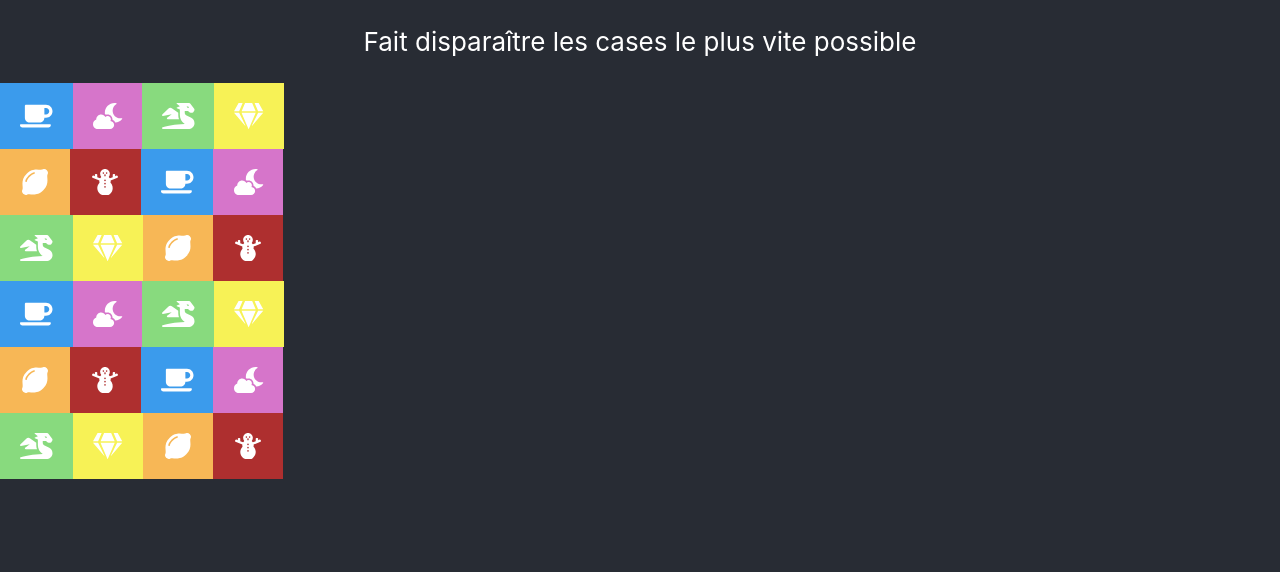
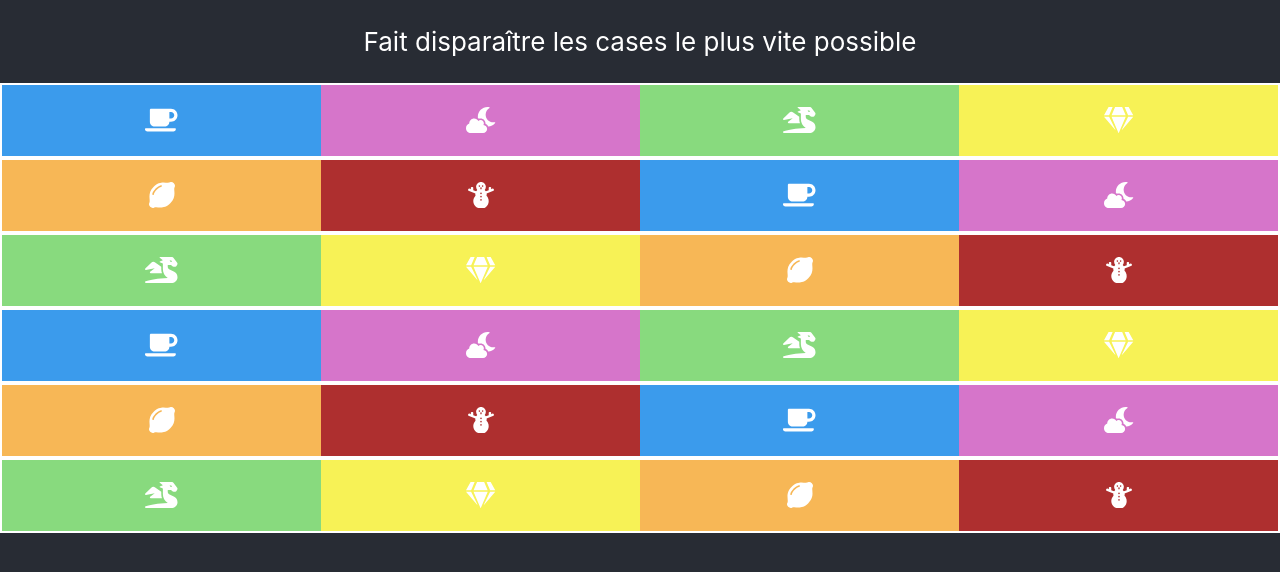
Before and after one commit to ophelielv/just-click, a React (Create React App) app: page / in a window 1280 px wide. Shown: the top 572 px of the page. Built offline with nearby package versions, Linux system fonts and the light colour scheme.

Commit message:
flex, order and alignement

```diff
--- a/src/App.css
+++ b/src/App.css
@@ -15,20 +15,29 @@
 ul{
   margin: 0;
   padding: 0;
+}
+
+.Squares-list{
+  /* list-style: none;
   flex: 1;
   display: flex;
-}
-.squaresList{
-  list-style: none;
-  flex: 1;
-  display: flex;
-  justify-content: 'space-evenly';
+  flex-direction: column;
+  justify-content: 'space-evenly'; */
 }
 
-.line {
+.Squares-line{
+  display: flex;
+  flex-direction: row;
+  border: 2px white solid;
+  align-items: 'stretch';
+  background-color: pink;
+  justify-content: center;
+}
+
+.Line-container-ul {
   display: flex;
   flex: 1;
-  justify-content: 'space-evenly';
+  /* justify-content: 'space-evenly'; */
   list-style: none;
   flex-direction: row;
 }
--- a/src/App.js
+++ b/src/App.js
@@ -3,41 +3,45 @@ import Square from './components/Square'
 import './App.css';
 import { faCoffee, faCloudMoon, faDragon, faGem, faLemon, faSnowman } from '@fortawesome/free-solid-svg-icons'
 
-const GAMEWIDTH = 4;
-const GAMEHEIGHT = 6
+const GAME_X = 4;
+const GAME_Y = 6;
 class App extends Component {
   constructor(props){
     super(props);
 
-    const row = Array(GAMEWIDTH).fill({
+    // row = array of 4 items
+    const row = Array(GAME_X).fill({
       selected: 0,
     });
 
-    const squares = Array(GAMEHEIGHT).fill(row);
+    const squares = Array(GAME_Y).fill(row);
     this.state = {
       squares: this.filTheSquares(squares),
     }
-    console.log("state",this.state)
+  }
 
-  }
+  //-----------------------
+  //----------------------- Initialize
+  //-----------------------
 
   filTheSquares = (squares) => {
     let filledSquares = squares.map( (row, rowIndex) => {
       return row.map( (sq, i) => {
-        const key =  4*rowIndex + i; // de 0 à 24
-        return this.chooseSquare(key);
+        const id =  GAME_X*rowIndex + i; // 0 to 24
+        // console.log(rowIndex + ' - ' + i + ' = ' + id)
+        return this.chooseItem(id);
       })
     })
     return filledSquares;
   }
 
-  chooseSquare(key){
+  chooseItem(id){
     const square = {
-      key: key,
+      id: id,
       selected: false,
     }
 
-    switch(key%6){
+    switch(id%6){
       case(0):
         square.icon = faCoffee;
         square.color = 'blue';
@@ -66,33 +70,47 @@ class App extends Component {
     return square;
   }
 
+  //-----------------------
+  //----------------------- Display
+  //-----------------------
+
   /**
-   *
+   * Fill a line with <Square /> components
+   * <li> is in <Square />
+   */
+  drawLine = (row) => {
+    const cols = row.map( x => {
+      return (
+        <Square
+          icon={x.icon}
+          id={x.id}
+          color={x.color}
+          selected={x.selected}
+        />
+      )
+    })
+    return <ul className="Line-container-ul">{cols}</ul>
+  }
+
+  /**
+   * Display line after line
    */
   drawSquares = () => {
     const { squares } = this.state;
     if(!squares){
       return null;
     }
-    const list = squares.map( row => this.drawLine(row));
-    return <li>{list}</li>
-  }
 
-  /**
-   * line : *  *  *  *
-   */
-  drawLine = (row) => {
-    const cols = row.map( x => {
+    const list = squares.map( (row, index) => {
+      const line = this.drawLine(row);
       return (
-        <Square
-          icon={x.icon}
-          key={x.key}
-          color={x.color}
-          selected={x.selected}
-        />
-      )
-    })
-    return <ul className="line">{cols}</ul>
+        <li className='Squares-line' key={index}>
+            {line}
+        </li>
+      );
+    });
+
+    return <ul className="Squares-list">{list}</ul>
   }
 
   render() {
@@ -102,9 +120,7 @@ class App extends Component {
           <p>
             Fait disparaître les cases le plus vite possible
           </p>
-          <ul className="squaresList">
-            {this.drawSquares()}
-          </ul>
+          {this.drawSquares()}
         </header>
       </div>
     );
--- a/src/components/Square.css
+++ b/src/components/Square.css
@@ -1,12 +1,9 @@
 
 .Square{
+    padding: 20px;
+    flex-grow: 1;
+    flex-basis: 0;
     color: #FFFFFF;
-    display: flex;
-    flex: 1;
-    padding: 20px;
-    /* border: 2px solid #FFFFFF; */
-    justify-content: center;
-    align-items: center;
 }
 
 .bg-pink{
@@ -32,5 +29,3 @@
 .bg-red{
     background-color: #AE2F2F;
 }
-
-/* ae2f2f */
--- a/src/components/Square.js
+++ b/src/components/Square.js
@@ -3,15 +3,10 @@ import './Square.css';
 import { FontAwesomeIcon } from '@fortawesome/react-fontawesome'
 
 export default class Square extends Component {
-    constructor(props){
-        super(props);
-    }
-
-
     render() {
-
+        const id = this.props.id
         return (
-            <li className={`Square bg-${this.props.color}`}>
+            <li className={`Square bg-${this.props.color}`} key={id}>
                 <FontAwesomeIcon icon={this.props.icon} />
             </li>
         )
```
